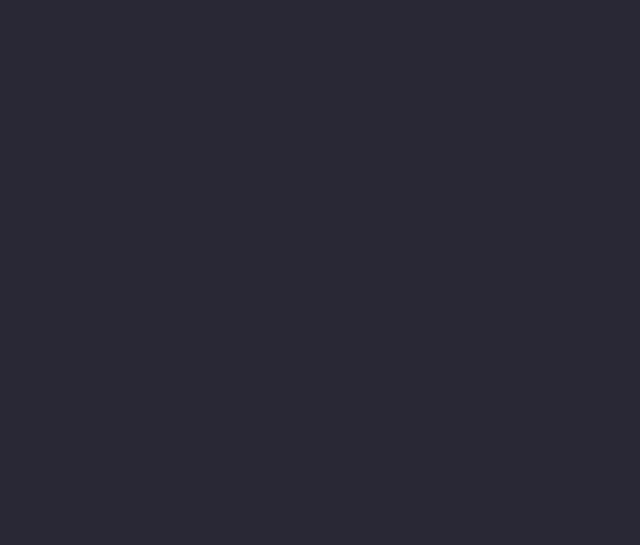
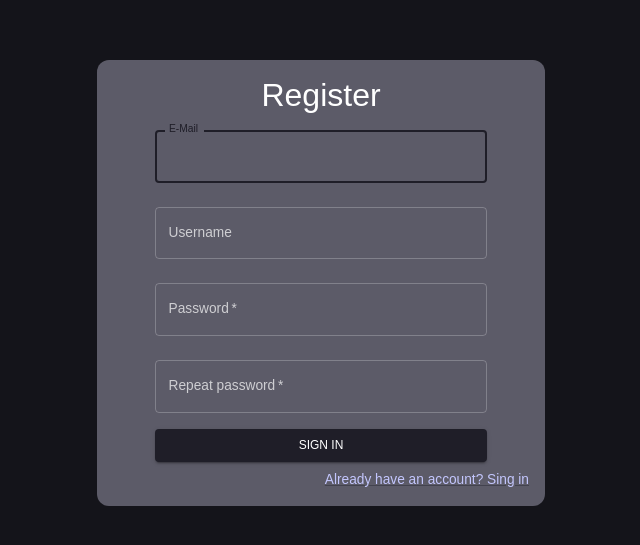
Before and after one commit to mtszpl/LifeCom, a React (Vite) app in the folder lifechat.client/: page /register in a window 1280 px wide. Before the commit this address had no page. Shown: the part 117-662 px from the top of the page, without its empty margins (319-959 px from the left). Built offline with nearby package versions, Linux system fonts and the light colour scheme.

Commit message:
Added register page with register functionality
also minor refactor in login page

```diff
--- a/lifechat.client/src/App.tsx
+++ b/lifechat.client/src/App.tsx
@@ -6,6 +6,7 @@ import store from './store/store';
 import MainPage from './pages/MainPage';
 import { Navigate, Route, Routes } from 'react-router-dom';
 import { LoginPage } from './pages/LoginPage';
+import { RegisterPage } from './pages/RegisterPage';
 
 function App() {
     const [theme, colorMode] = useMode()
@@ -22,6 +23,7 @@ function App() {
                             <Route path="/login" element={
                                 condition ? <LoginPage/> : <Navigate to={"/"}/>
                             }/>
+                            <Route path="/register" element={<RegisterPage/>}/>
                         </Routes>
                     </Provider>
             </ThemeProvider>
--- a/lifechat.client/src/pages/LoginPage.tsx
+++ b/lifechat.client/src/pages/LoginPage.tsx
@@ -52,7 +52,7 @@ export function LoginPage () {
           next(response) {
             console.log(response)
             dispatch(setToken(response))
-            reroute("/")
+            localStorage.setItem("token", response)
           },
           error(err: Error) {
             console.error(err); // Handle errors here
@@ -61,14 +61,16 @@ export function LoginPage () {
           complete() {
             setFormErrorMsg(undefined)
             subsciption.unsubscribe()
+            reroute("/")
           }
         });
     }
 
   return (
-    <Box width="100%" height="100%" display="flex" bgcolor={theme.palette.background.default} justifyContent="center" alignItems="center">
-      <Box width="35%" borderRadius="12px" bgcolor={theme.palette.background.light} display="flex" flexDirection="column" justifyContent="center" alignItems="center" paddingY="2vh">
-        <Typography variant="h3">Sign in</Typography>
+    <Box width="100%" height="100%" display="flex" bgcolor={theme.palette.background.dark} justifyContent="center" alignItems="center">
+      <Box width="35%" borderRadius="12px"
+        bgcolor={theme.palette.background.light} display="flex" flexDirection="column" justifyContent="center" alignItems="center" paddingY="2vh">
+        <Typography variant="h2">Sign in</Typography>
         <Box component="form" onSubmit={e => handleSubmit(e)} width="80%">
           <TextField
               margin="normal"
--- /dev/null
+++ b/lifechat.client/src/pages/RegisterPage.tsx
@@ -0,0 +1,200 @@
+import { useTheme } from '@emotion/react';
+import { Box, Button, Link, TextField, Theme, Typography } from '@mui/material';
+import * as React from 'react';
+import { tokens } from '../Theme';
+import { useState } from 'react';
+import HttpClient from '../utility/HttpClient';
+import { useNavigate } from 'react-router-dom';
+import { useDispatch } from 'react-redux';
+import { setToken } from '../store/slices/UserSlice';
+
+export function RegisterPage () {
+    const theme: Theme = useTheme()
+    const colors = tokens(theme.palette.mode)
+
+    const [email, setEmail] = useState<string>("")
+    const [emailError, setEmailError] = useState<boolean>(false)
+
+    const registerUrl: string = `https://localhost:7078/api/Auth/register`
+
+    const handleEmailChange = (e: React.ChangeEvent<HTMLInputElement | HTMLTextAreaElement>): void => {
+        setEmail(e.target.value)
+        if(e.target.validity.valid)
+            setEmailError(false)
+        else
+            setEmailError(true)
+    }
+
+    const [username, setUsername] = useState<string>("")
+    const [nameError, setNameError] = useState<boolean>(false)
+
+    const handleNameChange = (e: React.ChangeEvent<HTMLInputElement | HTMLTextAreaElement>): void => {
+        setUsername(e.target.value)
+        if(e.target.validity.valid)
+          setNameError(false)
+        else
+          setNameError(true)
+    }
+
+    const [password, setPassword] = useState<string>("")
+    const [passwordError, setPasswordError] = useState<boolean>(false)
+    const [passwordErrorMessage, setPasswordErrorMessage] = useState<string | undefined>(undefined)
+
+    const [repeatedPassword, setRepeatedPassword] = useState<string>("")
+    const [repeatedPasswordError, setRepeatedPasswordError] = useState<boolean>(false)
+
+    const handlePasswordChange = (e: React.ChangeEvent<HTMLInputElement | HTMLTextAreaElement>): void => {
+        setPassword(e.target.value)
+        if(!validatePassword(e.target.value))
+            setPasswordError(true)
+        else if(e.target.validity.valid)
+            setPasswordError(false)
+        else {
+            setPasswordError(true)
+            setPasswordErrorMessage("Enter password")
+        }
+    }
+    const handlePasswordRepeatChange = (e: React.ChangeEvent<HTMLInputElement | HTMLTextAreaElement>): void => {
+        setRepeatedPassword(e.target.value)
+    }
+
+    React.useEffect(() => {
+        if(password === repeatedPassword)
+            setRepeatedPasswordError(false)
+        else
+            setRepeatedPasswordError(true)
+    }, [password, repeatedPassword])
+
+    const validatePassword = (password: string) => {
+        const minLength = 8
+        const hasUpperCase = /[A-Z]/.test(password)
+        const hasLowerCase = /[a-z]/.test(password)
+        const hasNumber = /\d/.test(password)
+        const hasSpecialChar = /[!@#$%^&*(),.?":{}|<>]/.test(password)
+
+        if (password.length < minLength)
+            setPasswordErrorMessage('Password must be at least 8 characters long.')
+        else if (!hasUpperCase)
+            setPasswordErrorMessage('Password must contain at least one uppercase letter.')
+        else if (!hasLowerCase)
+            setPasswordErrorMessage('Password must contain at least one lowercase letter.')
+        else if (!hasNumber)
+            setPasswordErrorMessage('Password must contain at least one number.')
+        else if (!hasSpecialChar)
+            setPasswordErrorMessage('Password must contain at least one special character.')
+
+        return password.length > minLength && hasUpperCase && hasLowerCase && hasNumber && hasSpecialChar
+    }
+
+    const checkRegisterValidity = (e): boolean => {
+        e.preventDefault()
+        if(!e.target.checkValidity())
+            return false
+        if(email === "" && username === ""){
+            console.log("lacking one");
+            setEmailError(true)
+            setNameError(true)
+            return false
+        }
+        if(password !== repeatedPassword){
+            setRepeatedPasswordError(true)
+            return false
+        }
+        return true
+    }
+
+    const [formErrorMsg, setFormErrorMsg] = useState<string | undefined>(undefined)
+    const reroute = useNavigate()
+    const dispatch = useDispatch()
+
+    const register = (e) => {
+        e.preventDefault()
+        if(!checkRegisterValidity(e))
+            return
+        const subscription = HttpClient.post(registerUrl, {username: username, password:password, email: email})
+            .subscribe({
+                next(response) {
+                    console.log(response)
+                    dispatch(setToken(response))
+                    localStorage.setItem("token", response)
+                },
+                error(err: Error) {
+                    console.error(err)
+                    setFormErrorMsg(err.message)
+                },
+                complete() {
+                    subscription.unsubscribe()
+                    reroute("/")
+                }
+            })
+    }
+
+  return (
+    <Box display="flex" flexDirection="column" justifyContent="center" alignItems="center" height="100%" bgcolor={theme.palette.background.dark}>
+        <Box width="35%" display="flex" flexDirection="column" justifyContent="center" alignItems="center" padding="2vh" borderRadius="12px" bgcolor={theme.palette.background.light}>
+            <Typography variant='h2'>Register</Typography>
+            <Box component="form" width="80%" onSubmit={e => register(e)}>
+                <TextField
+                    margin="normal"
+                    fullWidth
+                    label="E-Mail"
+                    type="email"
+                    name="email"
+                    autoFocus
+                    onChange={e => handleEmailChange(e)}
+                    error={emailError}
+                    helperText={emailError ? "Enter email or username" : ""}
+                />
+                <TextField
+                    margin="normal"
+                    fullWidth
+                    id="username"
+                    label="Username"
+                    name="username"
+                    onChange={e => handleNameChange(e)}
+                    error={nameError}
+                    helperText={nameError ? "Enter username or email" : ""}
+                />
+                <TextField
+                    margin="normal"
+                    required
+                    fullWidth
+                    name="password"
+                    label="Password"
+                    type="password"
+                    onChange={e => handlePasswordChange(e)}
+                    error={passwordError}
+                    helperText={passwordError ? passwordErrorMessage : ""}
+                />
+                <TextField
+                    margin="normal"
+                    required
+                    fullWidth
+                    name="repeatPassword"
+                    label="Repeat password"
+                    type="password"
+                    onChange={e => handlePasswordRepeatChange(e)}
+                    error={repeatedPasswordError}
+                    helperText={repeatedPasswordError ? "Passwords don't match" : ""}
+                />
+                <Button
+                    type="submit"
+                    fullWidth
+                    variant="contained"
+                    sx={{
+                        marginTop: "1vh"
+                    }}
+                    >
+                    Sign In
+                </Button>
+            </Box>
+
+            { formErrorMsg !== undefined && <Typography color={colors.redAccent[500]}>{formErrorMsg}</Typography>}
+
+            <Link href="login" marginTop="1vh" alignSelf="flex-end">
+              <Typography color={colors.blueAccent[200]}>Already have an account? Sing in</Typography>
+            </Link>
+        </Box>
+    </Box>
+  );
+}
```
